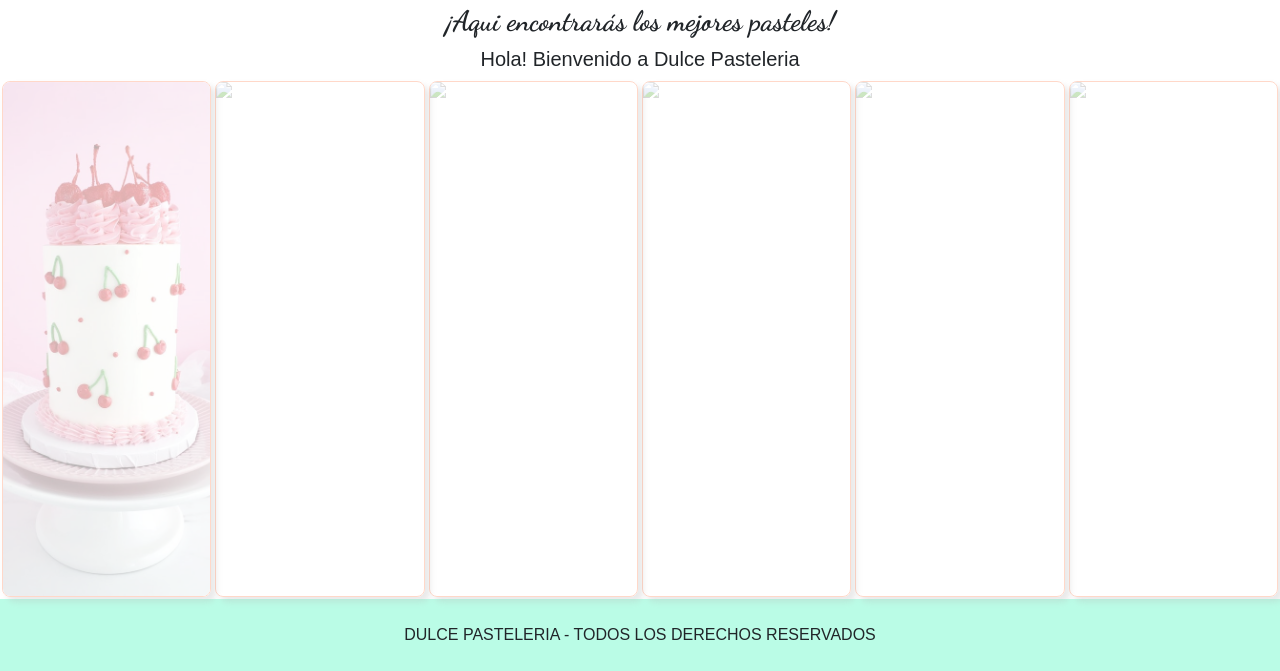
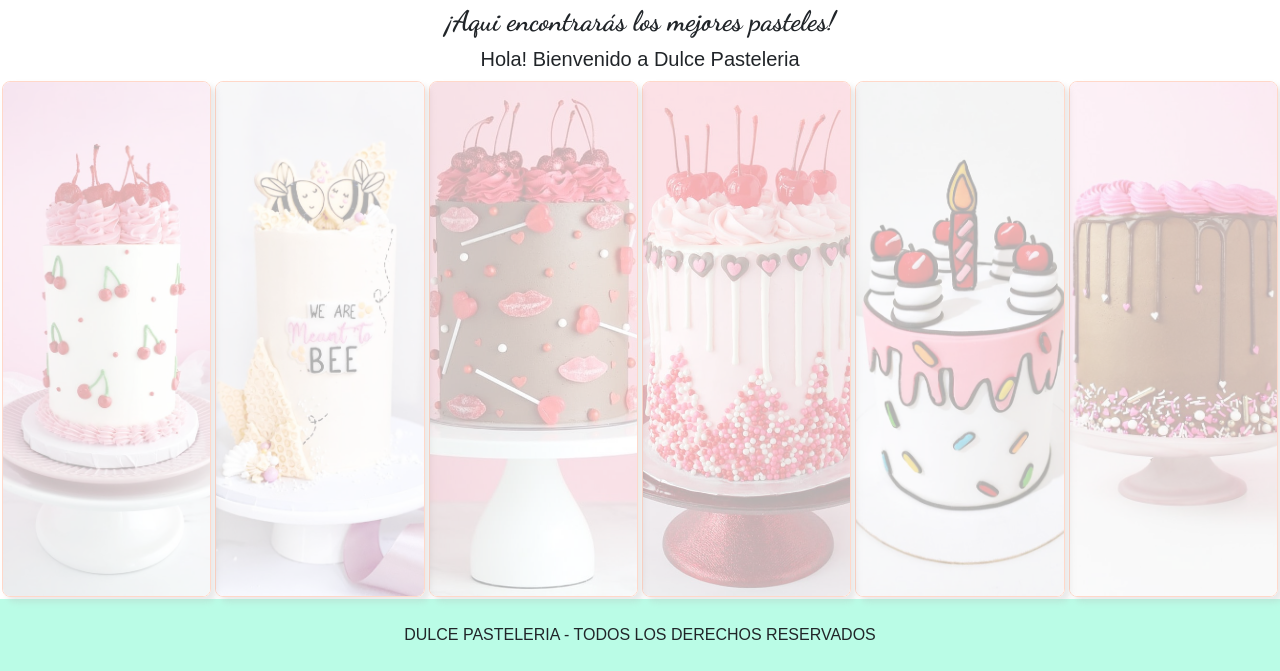
Before and after one commit to TammyPardo/desarrollo-web, a plain HTML site: page index.html in a window 1280 px wide. Shown: the part 195-866 px from the top of the page. Drawn offline with nearby package versions, Linux system fonts and the light colour scheme; the site is published under a folder, as on GitHub Pages, so addresses that start at the root find nothing.

Commit message:
Update index.html

```diff
--- a/index.html
+++ b/index.html
@@ -44,11 +44,11 @@
 
         <section class="productos">
             <img src="img/Cake1.jpg">
-            <img src="/img/Cake2.jpg">
-            <img src="/img/Cake3.jpg">
-            <img src="/img/Cake4.jpg">
-            <img src="/img/Cake5.jpg">
-            <img src="/img/Cake6.jpg">
+            <img src="img/Cake2.jpg">
+            <img src="img/Cake3.jpg">
+            <img src="img/Cake4.jpg">
+            <img src="img/Cake5.jpg">
+            <img src="img/Cake6.jpg">
         </section>
 
 
```
